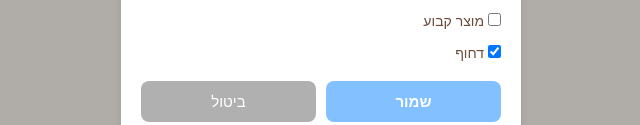
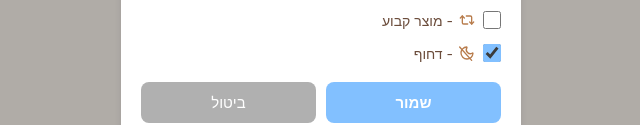
Before and after one commit to menigit/grocery-list, a plain HTML site: page index.html in a window 1280 px wide. Both pictures are taken after a click on the button "צור מוצר". Shown: the part 470-595 px from the top of the page, without its empty margins (319-959 px from the left). Drawn offline with Linux system fonts and the light colour scheme.

Commit message:
Beutify form checkboxes

```diff
--- a/index.html
+++ b/index.html
@@ -211,7 +211,28 @@
             font-size:15px;
         }
 
-        .checkbox-label { display:flex; align-items:center; gap:8px; cursor:pointer; color:#6b4c3b; }
+        .checkbox-label {
+            display:flex !important;
+            align-items:center;
+            justify-content:baseline;
+            gap:8px;
+            cursor:pointer;
+            color:#6b4c3b;
+        }
+
+        .checkbox-label input[type="checkbox"] {
+            width:18px;
+            height:18px;
+            cursor:pointer;
+            accent-color: #82c0ff;
+        }
+
+        .checkbox-label svg {
+            width:16px;
+            height:16px;
+            margin-left: -2px;
+            color:#B87C4C;
+        }
 
         .modal-actions { display:flex; gap:10px; margin-top:20px; }
 
@@ -265,6 +286,10 @@
         <symbol id="icon-moon" viewBox="0 0 24 24" fill="none" stroke="currentColor" stroke-width="2" stroke-linecap="round" stroke-linejoin="round">
             <path d="M20.985 12.486a9 9 0 1 1-9.473-9.472c.405-.022.617.46.402.803a6 6 0 0 0 8.268 8.268c.344-.215.825-.004.803.401"/>
         </symbol>
+        <symbol id="icon-moon-slash" viewBox="0 0 24 24" fill="none" stroke="currentColor" stroke-width="2" stroke-linecap="round" stroke-linejoin="round">
+            <path d="M20.985 12.486a9 9 0 1 1-9.473-9.472c.405-.022.617.46.402.803a6 6 0 0 0 8.268 8.268c.344-.215.825-.004.803.401"/>
+            <line x1="1" y1="3" x2="19" y2="23"/>
+          </symbol>
         <symbol id="icon-line" viewBox="0 0 2 24" fill="none" stroke="currentColor"
                 stroke-width="2" stroke-linecap="round" stroke-linejoin="round">
             <path d="M2 2 2 22"></path>
@@ -325,14 +350,16 @@
             <div class="form-group">
                 <label class="checkbox-label">
                     <input type="checkbox" id="product-permanent" />
-                    <span>מוצר קבוע</span>
+                    <svg><use href="#icon-repeat2"></use></svg>
+                    <span>- מוצר קבוע</span>
                 </label>
             </div>
 
             <div class="form-group">
                 <label class="checkbox-label">
                     <input type="checkbox" id="product-urgent" checked />
-                    <span>דחוף</span>
+                    <svg><use href="#icon-moon-slash"></use></svg>
+                    <span>- דחוף</span>
                 </label>
             </div>
 
```
